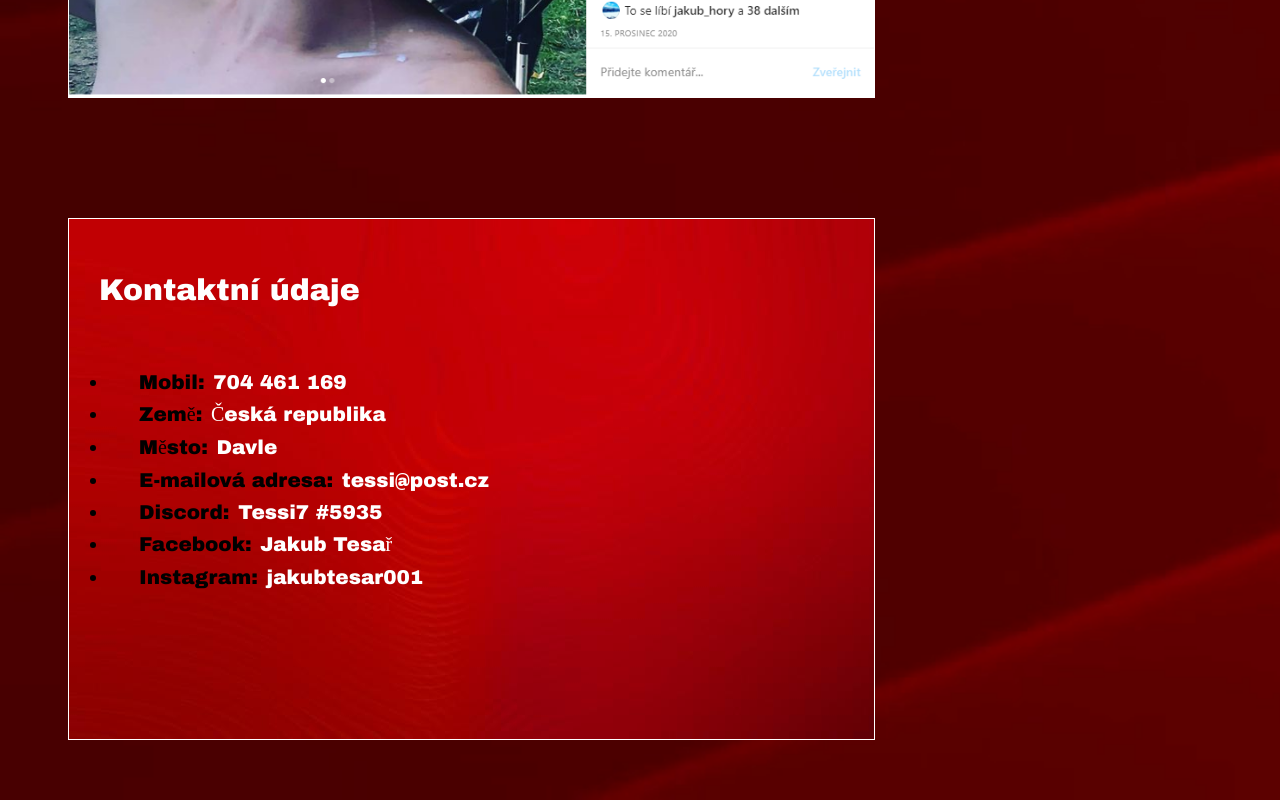
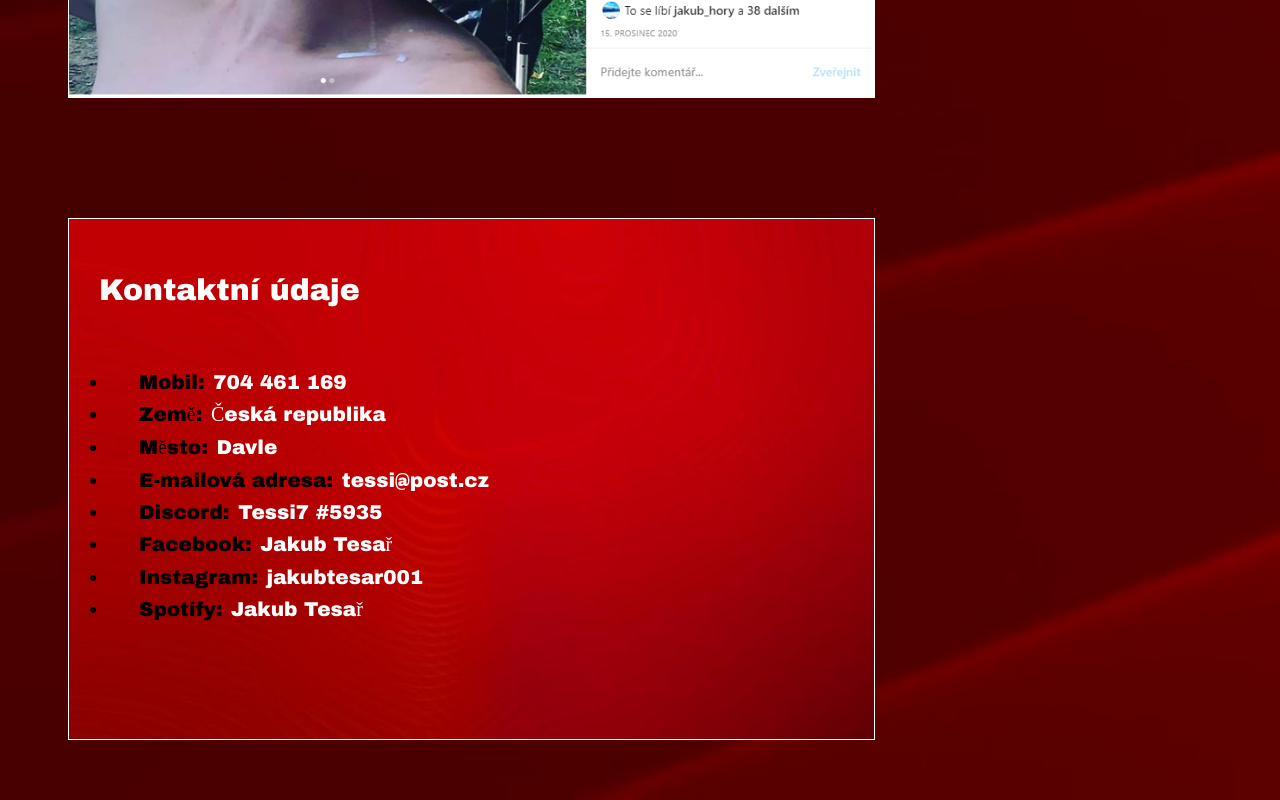
Before and after one commit to JakubTesar/Kurvafixserunato, a plain HTML site: page src/Main.html in a window 1280 px wide. Shown: the part 1270-2070 px from the top of the page. Drawn offline with Linux system fonts and the light colour scheme.

Commit message:
doufamzetofunguje

```diff
--- a/src/Main.html
+++ b/src/Main.html
@@ -39,6 +39,7 @@
         <li class="info">Discord: <a class="kontakty" href="https://www.facebook.com/Tessi.Kuba"> Tessi7 #5935</a></li>
         <li class="info">Facebook: <a class="kontakty" href="https://www.facebook.com/Tessi.Kuba"> Jakub Tesař</a> </li>
         <li class="info">Instagram: <a class="kontakty" href="https://www.instagram.com/jakubtesar001/"> jakubtesar001</a></li>
+        <li class="info">Spotify: <a class="kontakty" href="https://open.spotify.com/user/21gdgwkb4tek5vbt7lcbftx3y?si=k6BPxMvKRK-_zG5clMJQsQ"> Jakub Tesař</a></li>
     </ul>
 </div>
 
```
Also changed, not shown: 1 other file.
